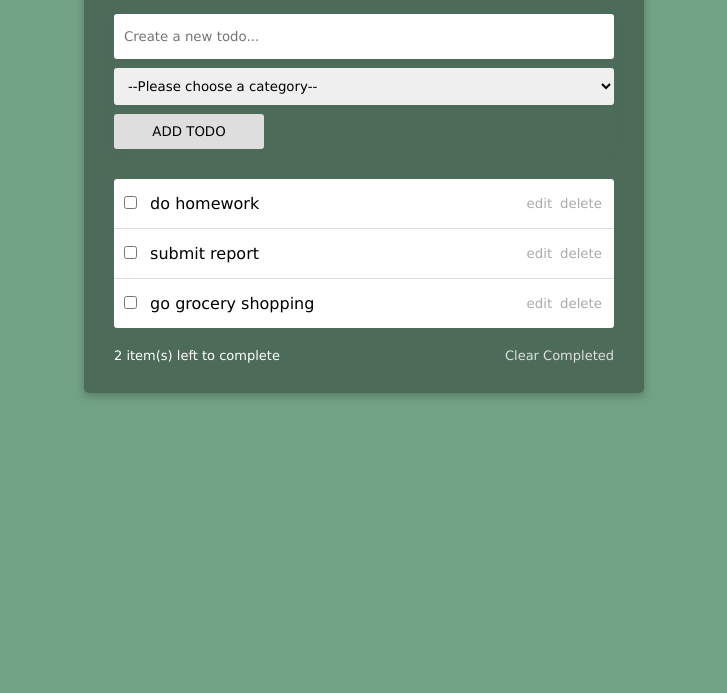
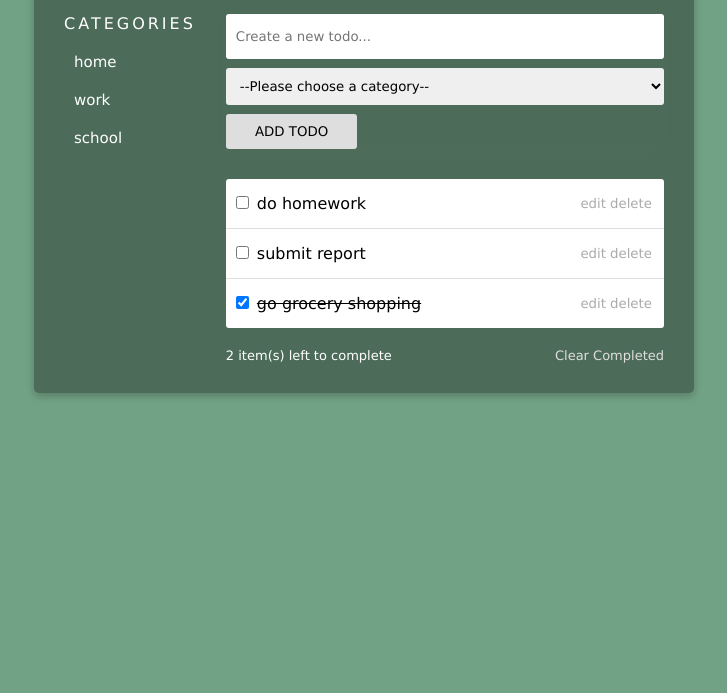
Before and after one commit to jldavis23/dgm3760-todo, a plain HTML site: page index.html in a window 1280 px wide. Shown: the part 107-800 px from the top of the page, without its empty margins (276-1003 px from the left). Drawn offline with Linux system fonts and the light colour scheme.

Commit message:
view categories

```diff
--- a/index.html
+++ b/index.html
@@ -11,6 +11,15 @@
         <div class="wrapper">
             <h1>TODO</h1>
 
+            <div class="content">
+                <div class="categories-bar">
+                    <h2>CATEGORIES</h2>
+                    <ul class="categories-list">
+                        <!-- Category list goes here -->
+                    </ul>
+                </div>
+
+                <div class="todo-bar">
                     <form class="todo-form">
                         <input type="text" class="todo-input" placeholder="Create a new todo..." required>
                         <select class="category-input" required>
@@ -31,6 +40,8 @@
                         <button class="clear-btn">Clear Completed</button>
                     </div>
                 </div>
+            </div>
+        </div>
     </main>
 
     <script src="main.js"></script>
--- a/main.css
+++ b/main.css
@@ -14,7 +14,7 @@ main {
 }
 
 .wrapper {
-    max-width: 500px;
+    max-width: 600px;
     margin: auto;
     padding: 30px;
     background-color: #4c6c59;
@@ -26,10 +26,42 @@ h1 {
     font-weight: 100;
     font-size: 36px;
     letter-spacing: 12px;
+    text-align: center;
+}
+
+.content {
+    display: flex;
+    gap: 30px;
+    margin-top: 30px;
+}
+
+.categories-bar h2 {
+    font-weight: 100;
+    font-size: 16px;
+    letter-spacing: 3px;
+    text-align: center;
+}
+
+.categories-list {
+    list-style-type: none;
+    margin-top: 10px;
+}
+
+.category-btn {
+    font-size: 15px;
+    padding: 10px;
+}
+
+.category-btn:hover {
+    background-color: #72a285;
+}
+
+.todo-bar {
+    width: 100%;
 }
 
 .todo-form {
-    margin: 30px 0;
+    margin-bottom: 30px;
     display: flex;
     flex-direction: column;
     gap: 9px;
--- a/main.js
+++ b/main.js
@@ -41,6 +41,24 @@ let categories = [
     }
 ]
 
+// DISPLAY CATEGORIES LIST ------------------------------
+const categoryList = document.querySelector('.categories-list')
+
+const showCategoryList = () => {
+    while (categoryList.firstChild) {
+        categoryList.removeChild(categoryList.firstChild);
+    }
+
+    categories.forEach(category => {
+        let li = document.createElement('li')
+        li.textContent = category.categoryName
+        li.className = 'category-btn'
+        categoryList.appendChild(li)
+    })
+}
+
+showCategoryList()
+
 // NUMBER OF TODOS LEFT TO COMPLETE
 const leftToComplete = document.querySelector('.items-left')
 
@@ -58,80 +76,82 @@ const populateList = () => {
     }
 
     todos.forEach(todo => {
-        const li = `
-            <li class="todo">
-                <div class="todo-label">
-                    <input type="checkbox">
-                    <span>${todo.name}</span>
-                </div>
-                <div class="todo-buttons">
-                    <button>edit</button>
-                    <button>delete</button>
-                </div>
-            </li>
-        `
+        // const li = `
+        //     <li class="todo">
+        //         <div class="todo-label">
+        //             <input type="checkbox">
+        //             <span>${todo.name}</span>
+        //         </div>
+        //         <div class="todo-buttons">
+        //             <button>edit</button>
+        //             <button>delete</button>
+        //         </div>
+        //     </li>
+        // `
 
-        todoList.insertAdjacentHTML('beforeend', li)
-        // let todoElement = document.createElement('li')
-        // todoElement.classList.add('todo')
-
-        // let todoLabel = document.createElement('div')
-        // todoLabel.className = 'todo-label'
-
-        // let checkbox = document.createElement('input')
-        // checkbox.type = 'checkbox'
-        // if (todo.isComplete) checkbox.checked = true
-        // checkbox.addEventListener('click', () => completeTodo(todo))
-
-        // todoLabel.appendChild(checkbox)
-        // todoElement.appendChild(todoLabel)
-
-        // let todoButtons = document.createElement('div')
-        // todoButtons.className = 'todo-buttons'
-
-        // let editBtn = document.createElement('button')
-
-        // let deleteBtn = document.createElement('button')
-        // deleteBtn.textContent = 'delete'
-        // deleteBtn.addEventListener('click', () => deleteTodo(todo.id))
-
-        // if (todo.editMode) {
-        //     let form = document.createElement('form')
-
-        //     let input = document.createElement('input')
-        //     input.type = 'text'
-        //     input.value = todo.name
-
-        //     form.addEventListener('submit', () => saveTodo(event, todo, input))
-
-        //     form.appendChild(input)
-        //     todoLabel.appendChild(form)
-
-        //     editBtn.textContent = 'save'
-        //     editBtn.addEventListener('click', () => saveTodo(event, todo, input))
-        // } else {
-        //     let span = document.createElement('span')
-        //     span.textContent = todo.name
-
-        //     if (todo.isComplete) {
-        //         span.className = 'completed'
-        //     }
-        //     todoLabel.appendChild(span)
-
-        //     editBtn.textContent = 'edit'
-        //     editBtn.addEventListener('click', () => {
-        //         todo.editMode = true
-        //         populateList()
-        //     })
-        // }
+        // todoList.insertAdjacentHTML('beforeend', li)
 
 
-        // todoButtons.appendChild(editBtn)
-        // todoButtons.appendChild(deleteBtn)
-        // todoElement.appendChild(todoButtons)
+        let todoElement = document.createElement('li')
+        todoElement.classList.add('todo')
+
+        let todoLabel = document.createElement('div')
+        todoLabel.className = 'todo-label'
+
+        let checkbox = document.createElement('input')
+        checkbox.type = 'checkbox'
+        if (todo.isComplete) checkbox.checked = true
+        checkbox.addEventListener('click', () => completeTodo(todo))
+
+        todoLabel.appendChild(checkbox)
+        todoElement.appendChild(todoLabel)
+
+        let todoButtons = document.createElement('div')
+        todoButtons.className = 'todo-buttons'
+
+        let editBtn = document.createElement('button')
+
+        let deleteBtn = document.createElement('button')
+        deleteBtn.textContent = 'delete'
+        deleteBtn.addEventListener('click', () => deleteTodo(todo.id))
+
+        if (todo.editMode) {
+            let form = document.createElement('form')
+
+            let input = document.createElement('input')
+            input.type = 'text'
+            input.value = todo.name
+
+            form.addEventListener('submit', () => saveTodo(event, todo, input))
+
+            form.appendChild(input)
+            todoLabel.appendChild(form)
+
+            editBtn.textContent = 'save'
+            editBtn.addEventListener('click', () => saveTodo(event, todo, input))
+        } else {
+            let span = document.createElement('span')
+            span.textContent = todo.name
+
+            if (todo.isComplete) {
+                span.className = 'completed'
+            }
+            todoLabel.appendChild(span)
+
+            editBtn.textContent = 'edit'
+            editBtn.addEventListener('click', () => {
+                todo.editMode = true
+                populateList()
+            })
+        }
 
 
-        // todoList.appendChild(todoElement)
+        todoButtons.appendChild(editBtn)
+        todoButtons.appendChild(deleteBtn)
+        todoElement.appendChild(todoButtons)
+
+
+        todoList.appendChild(todoElement)
     })
 
     updateItemsLeft()
```
Lines whose indentation alone changed are shown as unchanged.
